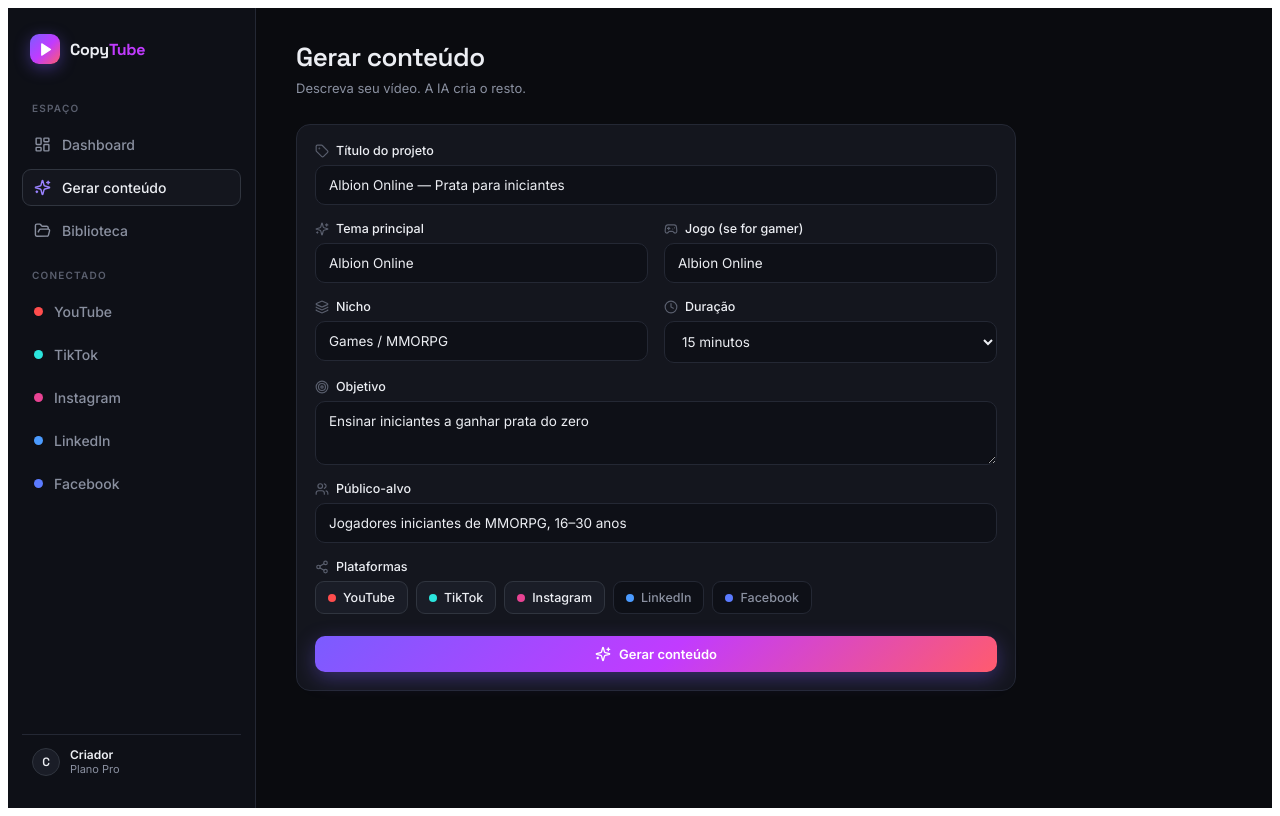
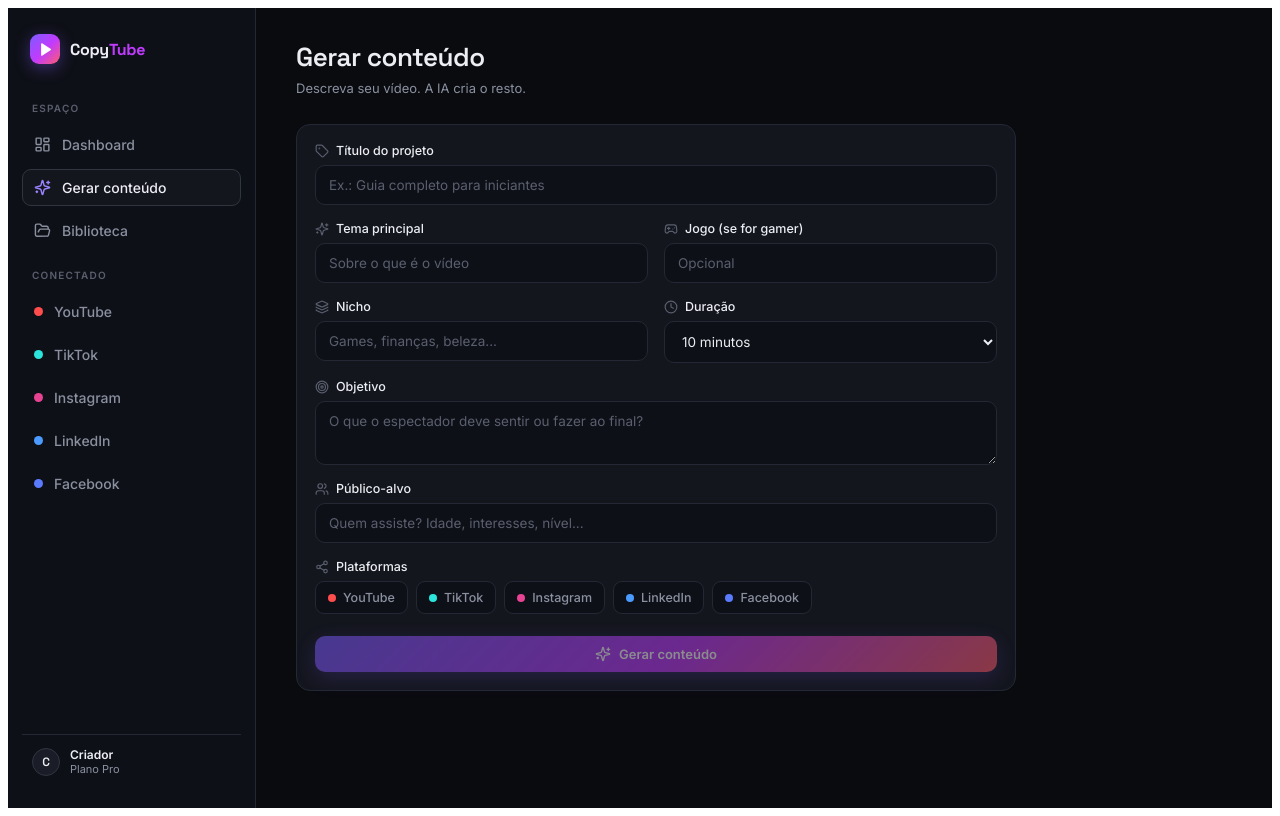
Before and after one commit to abarakus11/copytube, a React (Vite) app: page / in a window 1280 px wide. Both pictures are taken after a click on the element "Gerar conteúdo". Built offline with nearby package versions, Linux system fonts and the light colour scheme.

Commit message:
Atualizacao automatica CopyTube - 2026-06-16 18:01

```diff
--- a/src/CopyTube.jsx
+++ b/src/CopyTube.jsx
@@ -600,14 +600,14 @@ function Dashboard({ stats, onNew }) {
 /* ----------------------------- Generator --------------------------- */
 function Generator({ onDone }) {
   const [f, setF] = useState({
-    titulo: "Albion Online — Prata para iniciantes",
-    tema: "Albion Online",
-    jogo: "Albion Online",
-    nicho: "Games / MMORPG",
-    objetivo: "Ensinar iniciantes a ganhar prata do zero",
-    publico: "Jogadores iniciantes de MMORPG, 16–30 anos",
-    duracao: 15,
-    plataformas: ["youtube", "tiktok", "instagram"],
+    titulo: "",
+    tema: "",
+    jogo: "",
+    nicho: "",
+    objetivo: "",
+    publico: "",
+    duracao: 10,
+    plataformas: [],
   });
   const [progress, setProgress] = useState(null); // {roteiro:'active'...}
   const set = (k, v) => setF((s) => ({ ...s, [k]: v }));
@@ -664,7 +664,7 @@ function Generator({ onDone }) {
       <div className="ct-card" style={{ maxWidth: 720 }}>
         <div className="ct-field">
           <label><Tag size={14} /> Título do projeto</label>
-          <input className="ct-input" value={f.titulo} onChange={(e) => set("titulo", e.target.value)} placeholder="Ex.: Albion Online — Prata para iniciantes" />
+          <input className="ct-input" value={f.titulo} onChange={(e) => set("titulo", e.target.value)} placeholder="Ex.: Guia completo para iniciantes" />
         </div>
         <div className="ct-row">
           <div className="ct-field">
```
